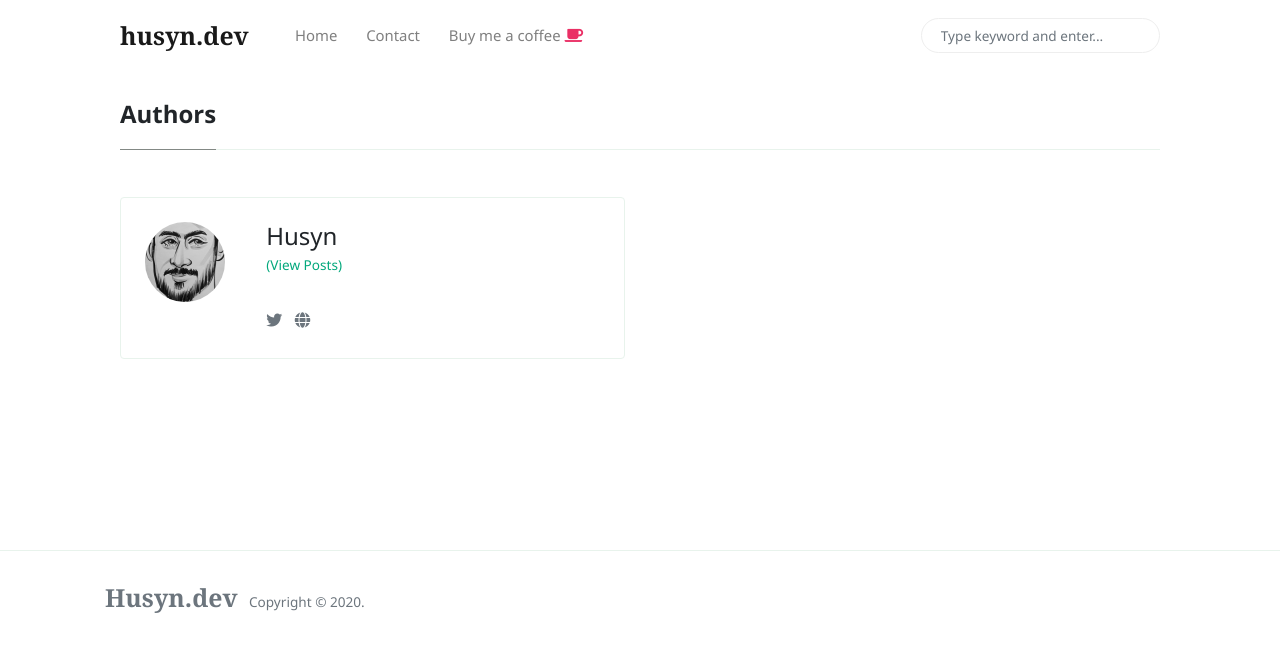
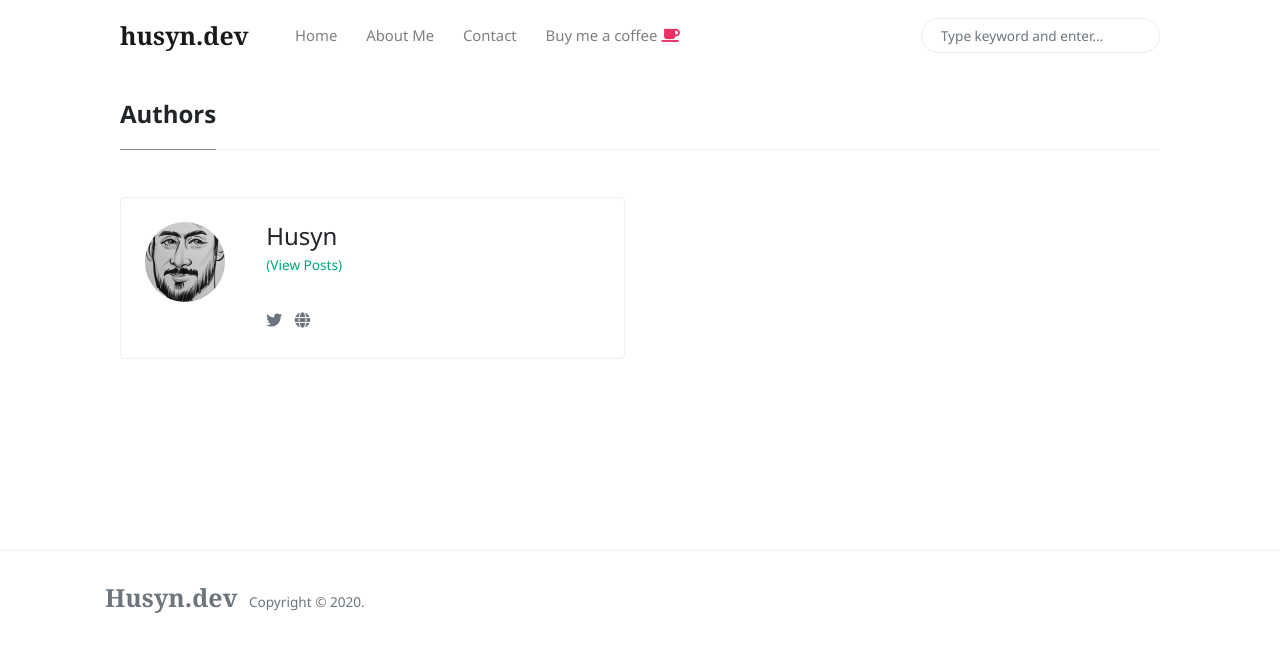
Before and after one commit to husyn/husyn.dev, a Jekyll site: the page built from _pages/authors-list.html, in a window 1280 px wide. Shown: the top 652 px of the page. Built offline with Jekyll 4.4.1, drawn with Linux system fonts in a browser that asks for light colours; nearby versions of some CDN libraries.

Commit message:
Adds About me

```diff
--- a/_includes/menu-header.html
+++ b/_includes/menu-header.html
@@ -7,6 +7,9 @@
 <a class="nav-link" href="{{site.baseurl}}/authors-list.html">Authors</a>
 </li> -->
 <li class="nav-item">
+<a class="nav-link" href="{{site.baseurl}}/about.html">About Me</a>
+</li>
+<li class="nav-item">
 <a class="nav-link" href="{{site.baseurl}}/contact.html">Contact</a>
 </li>
 <li class="nav-item">
```
